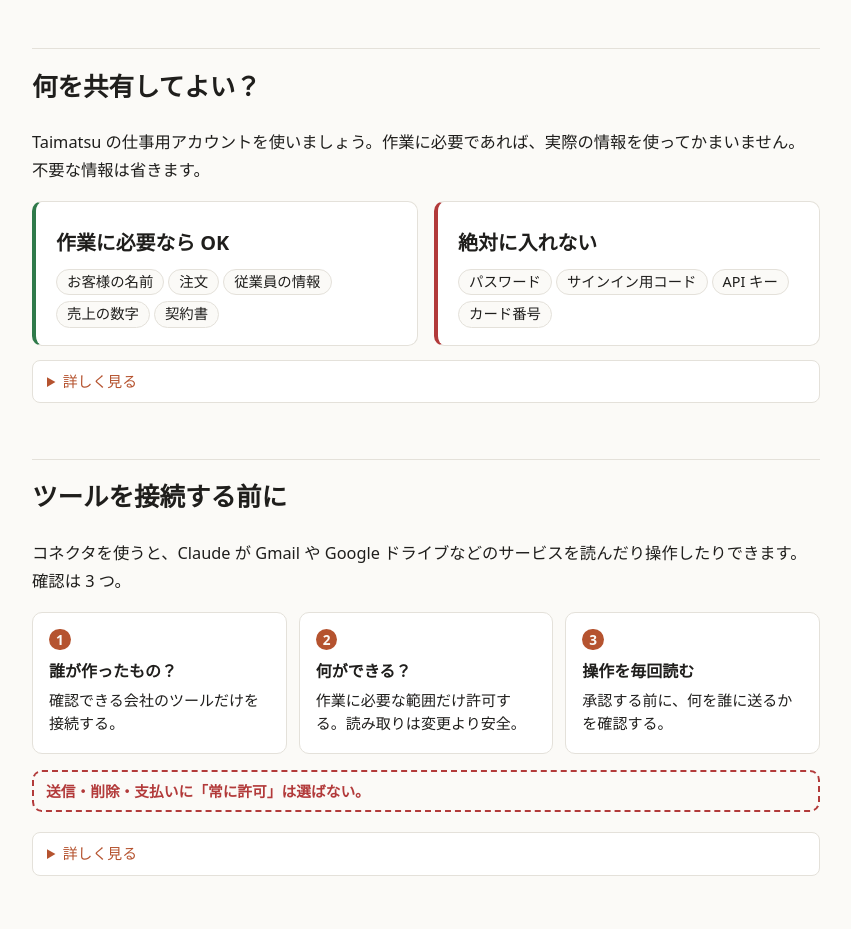
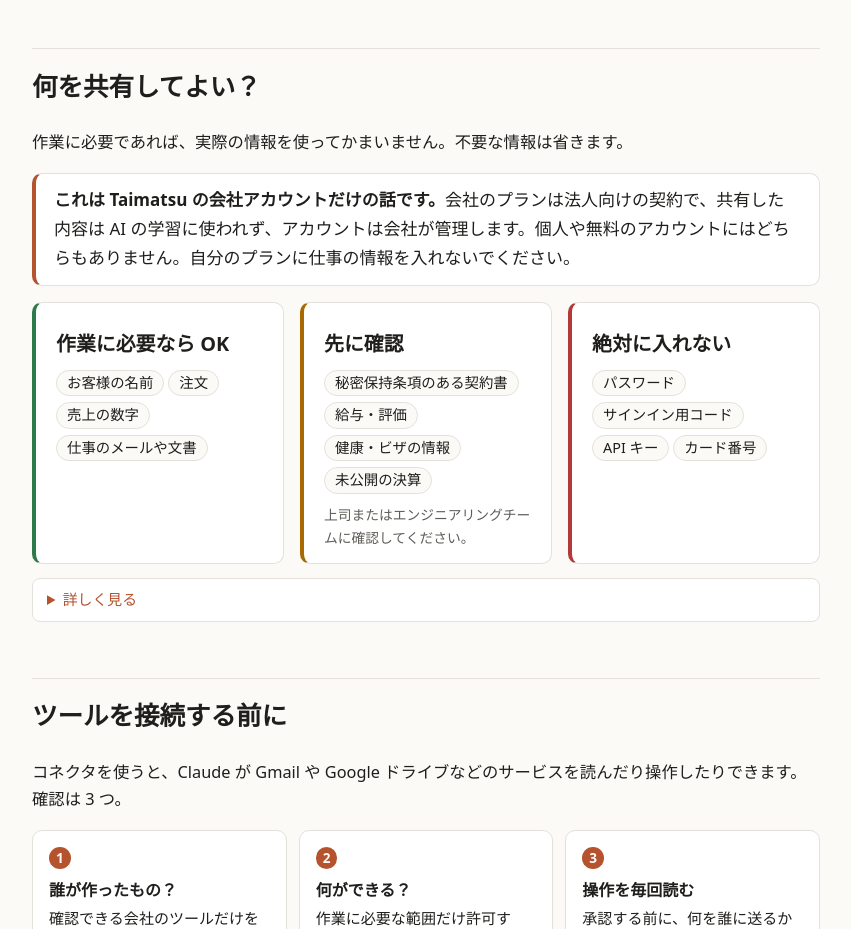
Before and after one commit to Taimatsu-org/Taimatsu-AI-training, a plain HTML site: page ja/security.html in a window 1280 px wide. Shown: the part 780-1709 px from the top of the page, without its empty margins (214-1065 px from the left). Drawn offline with Linux system fonts and the light colour scheme.

Commit message:
security: company account notice, check-first card for contracts and staff data
Co-Authored-By: Claude Fable 5.2 <noreply@anthropic.com>
Claude-Session: https://claude.ai/code/session_01NqVytgSouEXvrdXbwXorW3

```diff
--- a/ja/security.html
+++ b/ja/security.html
@@ -51,9 +51,11 @@
 </details>
 
 <h2 id="sensitive">何を共有してよい？</h2>
-<p class="short">Taimatsu の仕事用アカウントを使いましょう。作業に必要であれば、実際の情報を使ってかまいません。不要な情報は省きます。</p>
+<p class="short">作業に必要であれば、実際の情報を使ってかまいません。不要な情報は省きます。</p>
+<div class="card plan-note"><p><strong>これは Taimatsu の会社アカウントだけの話です。</strong>会社のプランは法人向けの契約で、共有した内容は AI の学習に使われず、アカウントは会社が管理します。個人や無料のアカウントにはどちらもありません。自分のプランに仕事の情報を入れないでください。</p></div>
 <div class="grid">
-  <div class="card good"><h3>作業に必要なら OK</h3><div class="chips"><span>お客様の名前</span><span>注文</span><span>従業員の情報</span><span>売上の数字</span><span>契約書</span></div></div>
+  <div class="card good"><h3>作業に必要なら OK</h3><div class="chips"><span>お客様の名前</span><span>注文</span><span>売上の数字</span><span>仕事のメールや文書</span></div></div>
+  <div class="card warn"><h3>先に確認</h3><div class="chips"><span>秘密保持条項のある契約書</span><span>給与・評価</span><span>健康・ビザの情報</span><span>未公開の決算</span></div><small>上司またはエンジニアリングチームに確認してください。</small></div>
   <div class="card bad"><h3>絶対に入れない</h3><div class="chips"><span>パスワード</span><span>サインイン用コード</span><span>API キー</span><span>カード番号</span></div></div>
 </div>
 <details class="more"><summary>詳しく見る</summary>
--- a/style.css
+++ b/style.css
@@ -7,6 +7,7 @@
   --accent: #b5532f;
   --good: #2f7a4a;
   --bad: #b23a3a;
+  --warn: #a86a00;
 }
 @media (prefers-color-scheme: dark) {
   :root {
@@ -18,6 +19,7 @@
     --accent: #e2875f;
     --good: #6cc48d;
     --bad: #e77b7b;
+    --warn: #e0b050;
   }
 }
 
@@ -179,3 +181,7 @@ details.more[open] > summary { border-bottom: 1px solid var(--line); margin-bott
 details.more h3 { font-size: 1rem; }
 details.more .cases, details.more .setup { margin-bottom: 14px; }
 details.more .card { background: var(--bg); }
+.warn { border-left: 4px solid var(--warn); }
+.plan-note { border-left: 4px solid var(--accent); padding: 12px 18px; }
+.plan-note p { margin: 0; }
+.chips + small { display: block; color: var(--muted); font-size: 0.86rem; margin: -4px 0 10px; }
```
Also changed, not shown: security.html (+4 -2 lines).
